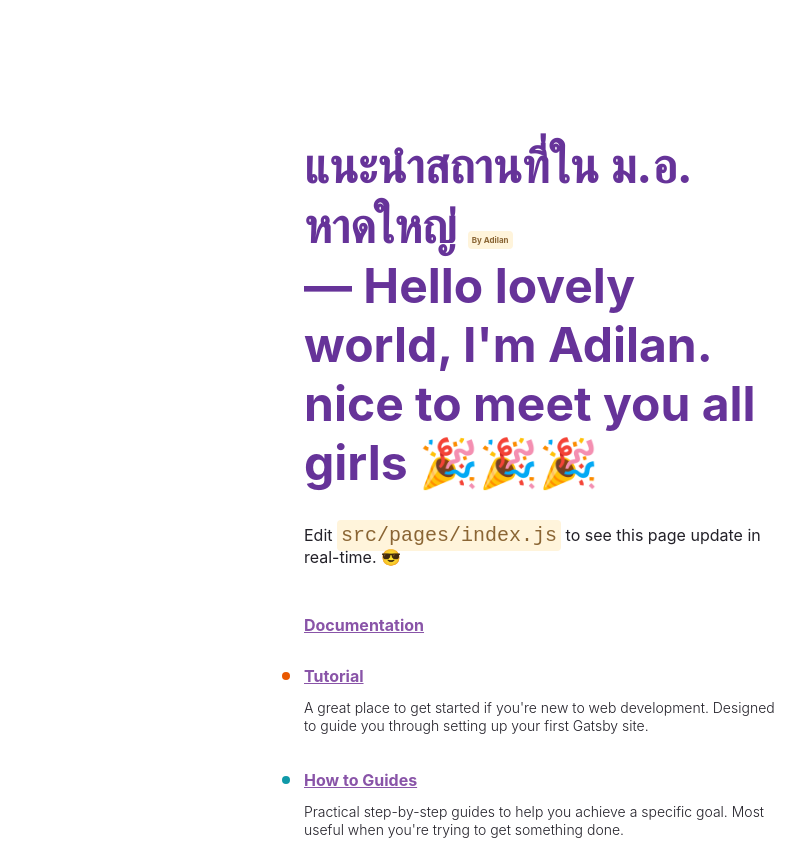
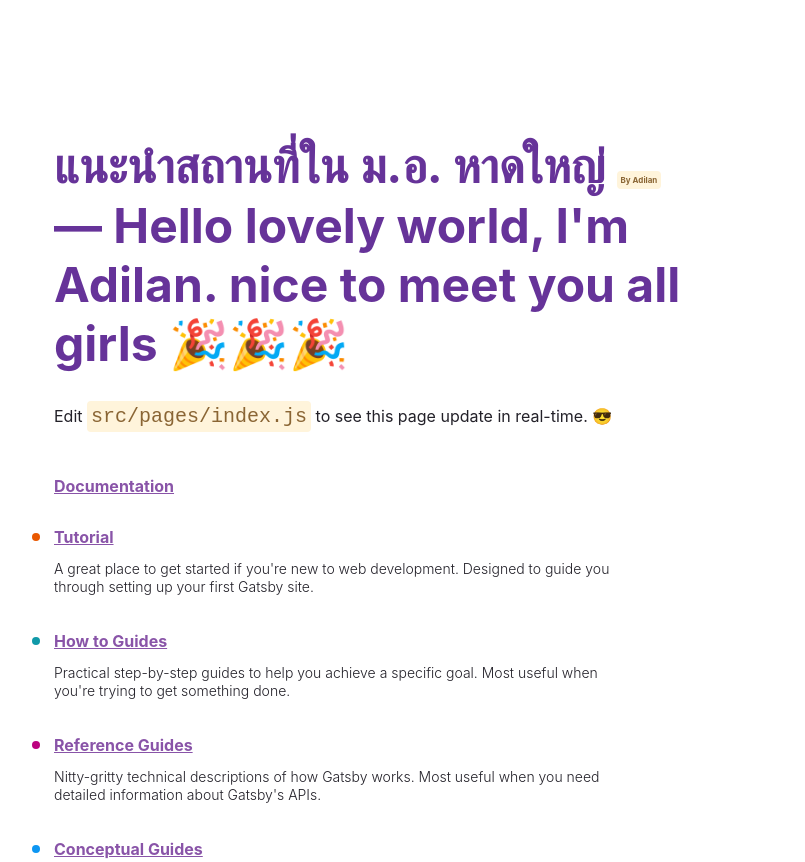
Before and after one commit to Pachara1101/240-420-gatsby, a Gatsby site: page / in a window 1280 px wide. Shown: the top 862 px of the page, without its empty margins (400-1205 px from the left). Built offline with nearby package versions, Linux system fonts and the light colour scheme; Gatsby itself is replaced by a stand-in of ours.

Commit message:
three commit

```diff
--- a/src/pages/index.js
+++ b/src/pages/index.js
@@ -3,13 +3,13 @@
 const pageStyles = {
   color: "#232129",
   padding: 96,
-  marginLeft: 600,
+  marginLeft: 350,
   fontFamily: "-apple-system, Roboto, sans-serif, seheadingStylerif",
 }
 const headingStyles = {
   marginTop: 0,
   marginBottom: 64,
-  maxWidth: 520,
+  maxWidth: 600,
 }
 const headingAccentStyles = {
   color: "#663399",
```
